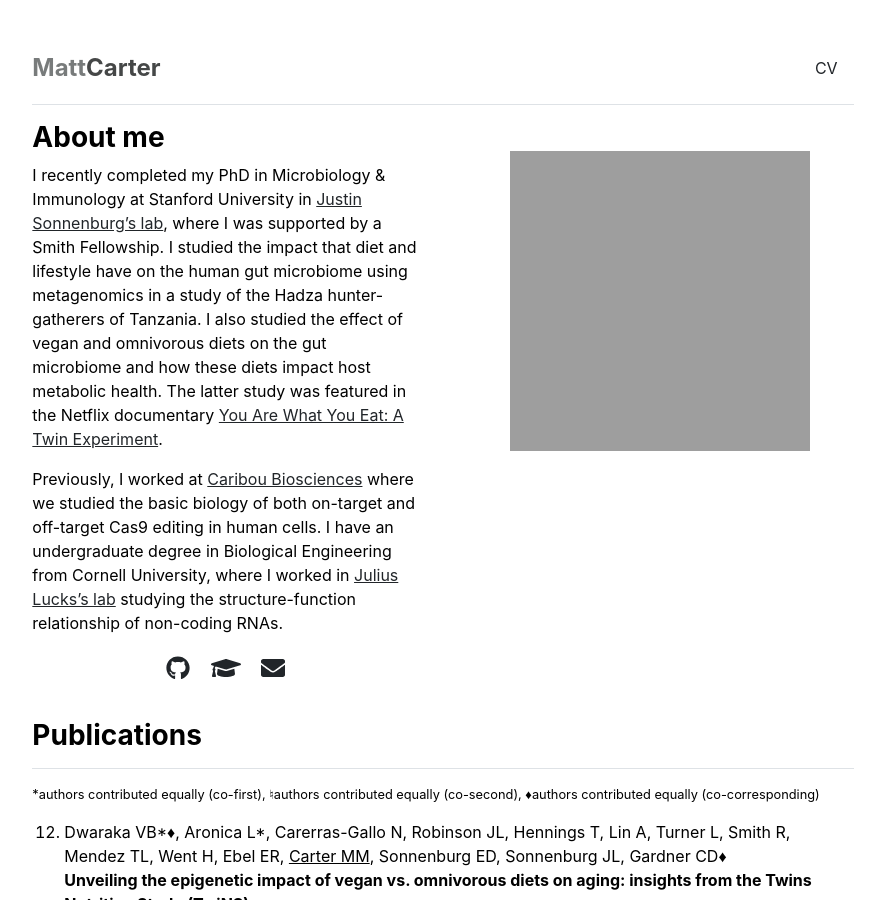
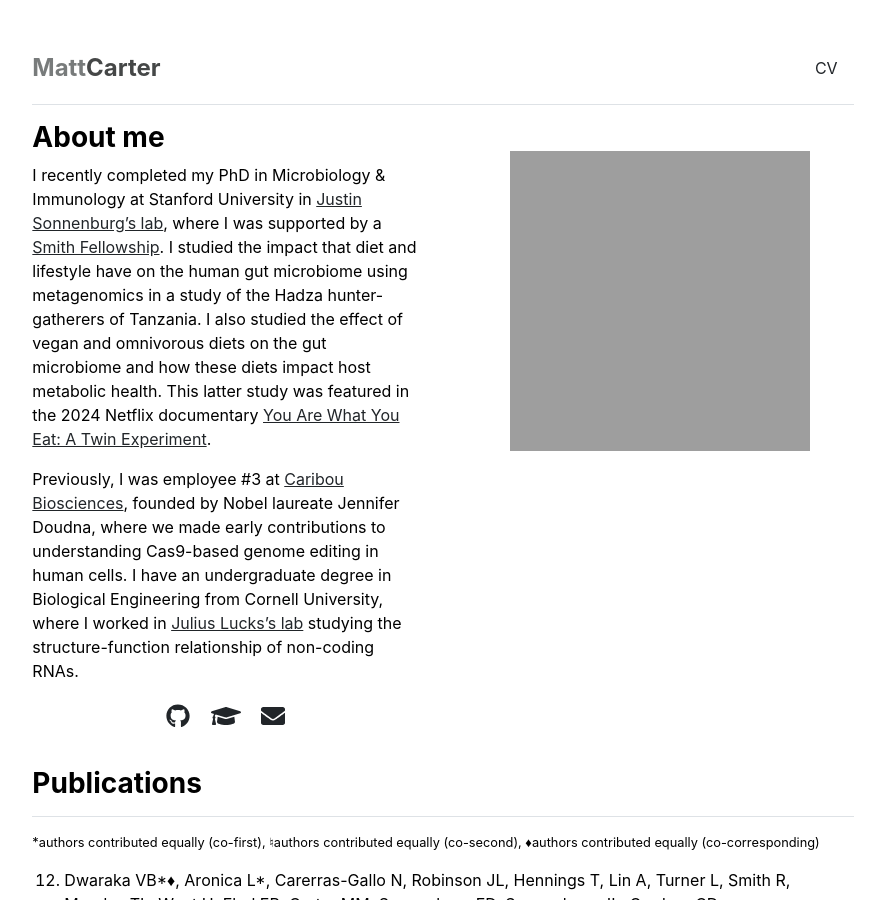
Before and after one commit to matt-cart/matt-cart.github.io, a Jekyll site: the page built from index.md, in a window 1280 px wide and 900 px high. Shown: the whole window, without its empty margins (197-1082 px from the left). Built offline with Jekyll 4.4.1, drawn with Linux system fonts in a browser that asks for light colours.

Commit message:
Update index.md

```diff
--- a/index.md
+++ b/index.md
@@ -3,6 +3,6 @@ layout: home
 title: "Home"
 ---
 
-I recently completed my PhD in Microbiology & Immunology at Stanford University in [Justin Sonnenburg's lab](https://sonnenburglab.stanford.edu/), where I was supported by a Smith Fellowship. I studied the impact that diet and lifestyle have on the human gut microbiome using metagenomics in a study of the Hadza hunter-gatherers of Tanzania. I also studied the effect of vegan and omnivorous diets on the gut microbiome and how these diets impact host metabolic health. The latter study was featured in the Netflix documentary [You Are What You Eat: A Twin Experiment](https://www.netflix.com/title/81133260).
+I recently completed my PhD in Microbiology & Immunology at Stanford University in [Justin Sonnenburg's lab](https://sonnenburglab.stanford.edu/), where I was supported by a [Smith Fellowship](https://vpge.stanford.edu/fellowships-funding/sgf). I studied the impact that diet and lifestyle have on the human gut microbiome using metagenomics in a study of the Hadza hunter-gatherers of Tanzania. I also studied the effect of vegan and omnivorous diets on the gut microbiome and how these diets impact host metabolic health. This latter study was featured in the 2024 Netflix documentary [You Are What You Eat: A Twin Experiment](https://www.netflix.com/title/81133260).
 
-Previously, I worked at [Caribou Biosciences](https://www.cariboubio.com/) where we studied the basic biology of both on-target and off-target Cas9 editing in human cells. I have an undergraduate degree in Biological Engineering from Cornell University, where I worked in [Julius Lucks's lab](https://luckslab.org/) studying the structure-function relationship of non-coding RNAs.
+Previously, I was employee #3 at [Caribou Biosciences](https://www.cariboubio.com/), founded by Nobel laureate Jennifer Doudna, where we made early contributions to understanding Cas9-based genome editing in human cells. I have an undergraduate degree in Biological Engineering from Cornell University, where I worked in [Julius Lucks's lab](https://luckslab.org/) studying the structure-function relationship of non-coding RNAs.
```
